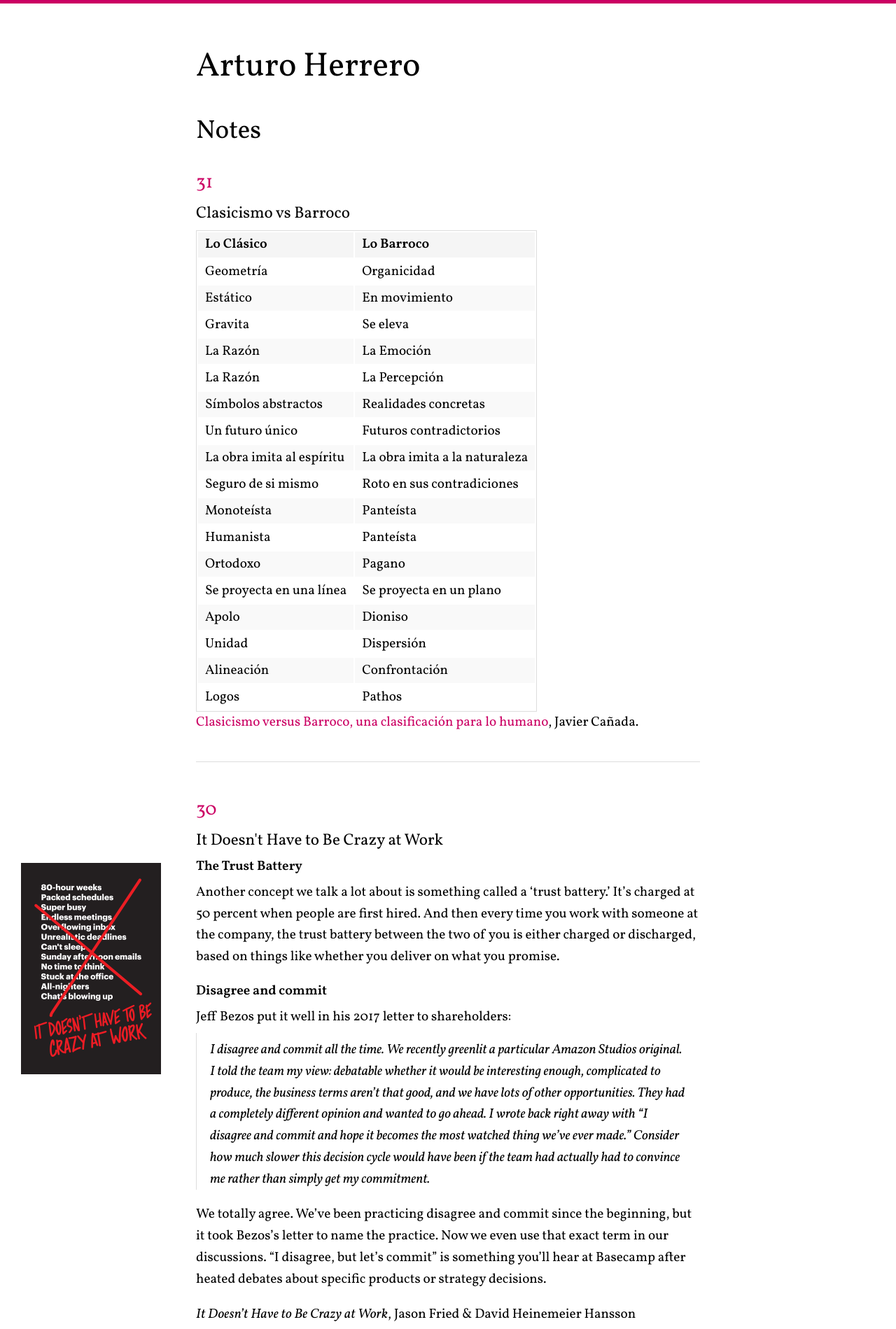
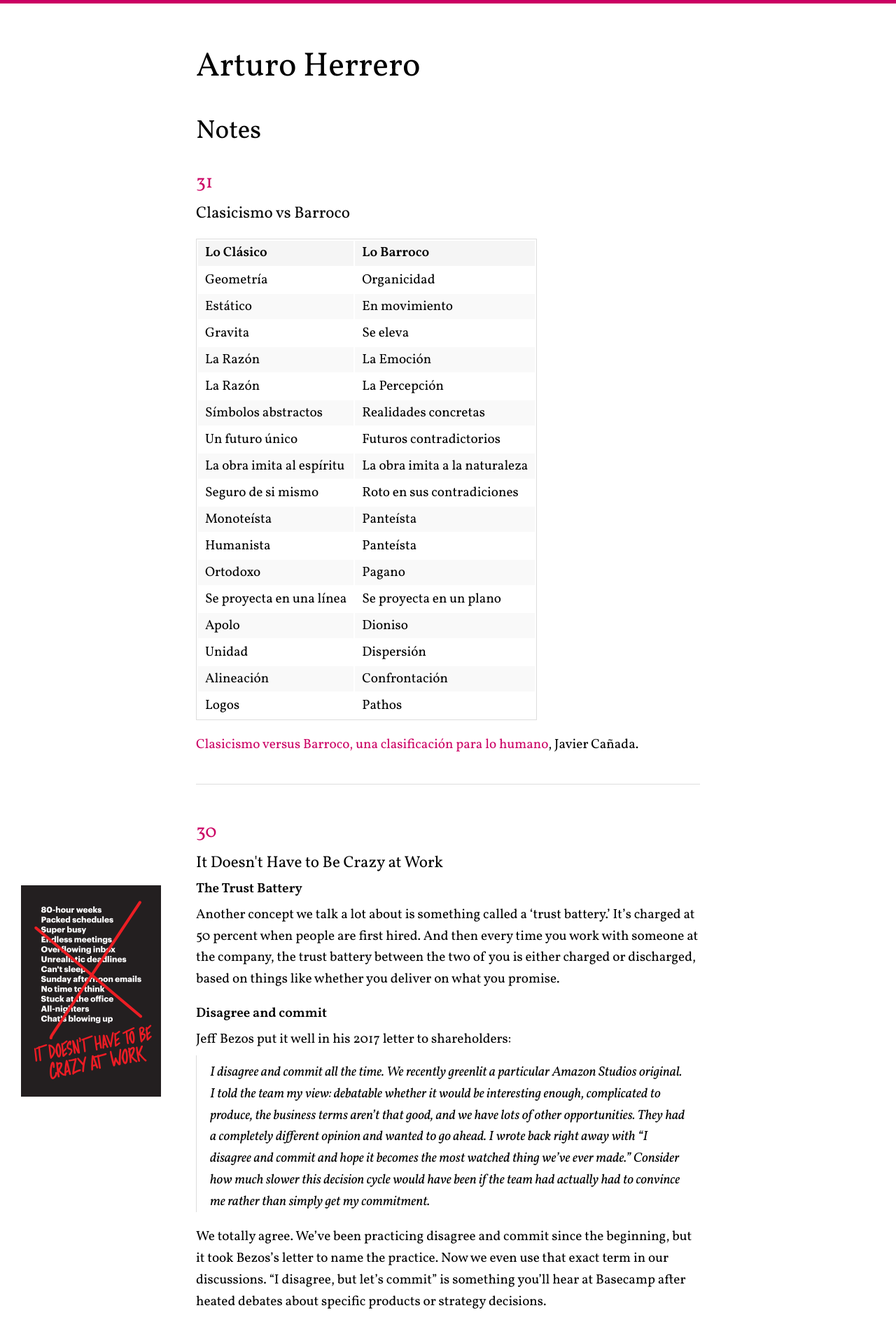
Before and after one commit to arturoherrero/arturoherrero.com, a Jekyll site: the page built from pages/notes.html, in a window 1280 px wide. Shown: the top 1899 px of the page at 70% size. Built offline with Jekyll 4.4.1, drawn with Linux system fonts in a browser that asks for light colours.

Commit message:
Add margin top and bottom to table

```diff
--- a/assets/css/main.scss
+++ b/assets/css/main.scss
@@ -246,6 +246,8 @@
 
 table {
   border: solid 1px #DDDDDD;
+  margin-top: 1.25rem;
+  margin-bottom: 1.25rem;
 }
 
 table thead {
```
